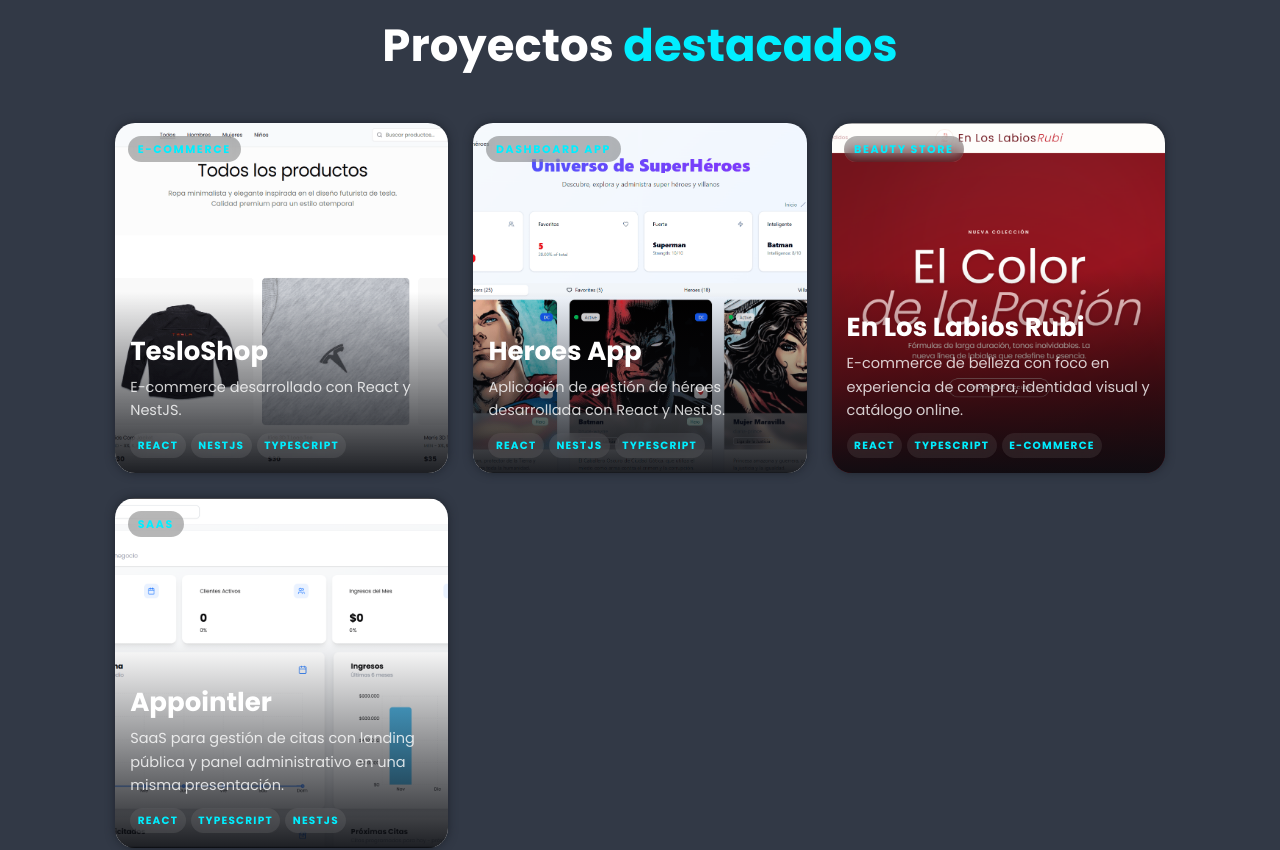
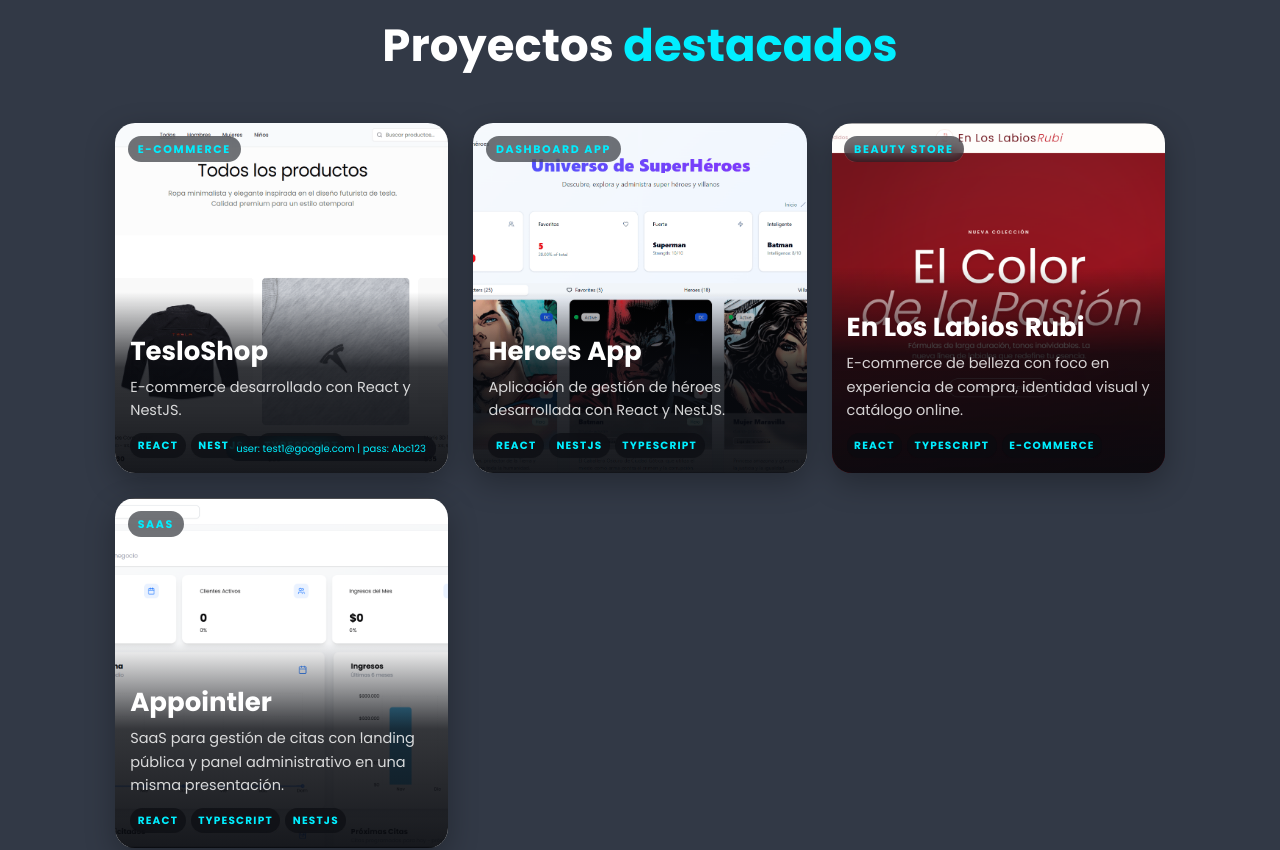
Before and after one commit to LuisAngel016/My-Portfolio, a React (Vite) app: page / in a window 1280 px wide. Shown: the part 3740-4590 px from the top of the page. Built offline with nearby package versions, Linux system fonts and the light colour scheme.

Commit message:
feat: refine project card hover interactions

```diff
--- a/src/components/Portfolio.tsx
+++ b/src/components/Portfolio.tsx
@@ -1,5 +1,4 @@
 import { useEffect, useState } from 'react';
-import { ExternalLink } from 'lucide-react';
 import { useLanguage } from '../lib/i18n';
 
 type Project = {
@@ -32,15 +31,18 @@ const PortfolioCard = ({ project }: { project: Project }) => {
     }, [hasMultipleImages, project.images.length]);
 
     return (
-        <div className="relative rounded-[2rem] shadow-[0_0_1rem_var(--bg-color)] overflow-hidden flex group border border-white/8 bg-[rgba(31,36,45,0.55)]">
+        <div
+            className="group relative flex cursor-pointer overflow-hidden rounded-[2rem] border border-white/10 bg-[rgba(31,36,45,0.55)] shadow-[0_10px_30px_rgba(0,0,0,0.28)] transition-all duration-500 ease-out hover:-translate-y-1 hover:border-[rgba(14,255,255,0.35)] hover:shadow-[0_18px_48px_rgba(0,0,0,0.42)]"
+            onClick={() => window.open(project.url, '_blank', 'noopener,noreferrer')}
+        >
             <img
                 src={project.images[imageIndex]}
                 alt={project.title}
-                className="w-full h-[350px] object-cover object-center transition-transform duration-500 ease-in-out group-hover:scale-110"
+                className="h-[350px] w-full object-cover object-center transition-all duration-700 ease-out group-hover:scale-[1.06] group-hover:brightness-[0.95]"
             />
 
             <div className="absolute inset-x-0 top-0 z-10 flex items-start justify-between p-5">
-                <span className="rounded-full border border-white/12 bg-[rgba(0,0,0,0.28)] px-4 py-2 text-[1.1rem] font-semibold uppercase tracking-[0.16rem] text-white backdrop-blur-sm">
+                <span className="rounded-full border border-white/20 bg-[rgba(12,15,22,0.58)] px-4 py-2 text-[1.1rem] font-semibold uppercase tracking-[0.16rem] text-white/95 backdrop-blur-sm transition-colors duration-300 group-hover:border-white/35 group-hover:bg-[rgba(12,15,22,0.72)] group-hover:text-white">
                     {project.category}
                 </span>
 
@@ -56,14 +58,16 @@ const PortfolioCard = ({ project }: { project: Project }) => {
                 )}
             </div>
 
-            <div className="absolute inset-x-0 bottom-0 z-10 bg-[linear-gradient(180deg,rgba(10,12,17,0),rgba(10,12,17,0.92))] p-6 pt-16">
+            <div className="pointer-events-none absolute inset-0 z-[1] bg-[radial-gradient(circle_at_65%_22%,rgba(255,255,255,0.12),rgba(255,255,255,0)_46%),linear-gradient(120deg,rgba(8,10,15,0.18),rgba(8,10,15,0.42))] opacity-0 transition-opacity duration-500 group-hover:opacity-100" />
+
+            <div className="absolute inset-x-0 bottom-0 z-10 bg-[linear-gradient(180deg,rgba(8,10,15,0),rgba(8,10,15,0.82)_42%,rgba(8,10,15,0.94))] p-6 pt-16">
                 <h4 className="text-[2.6rem] font-bold text-white">{project.title}</h4>
-                <p className="mt-2 text-[1.45rem] leading-relaxed text-white/80">{project.description}</p>
+                <p className="mt-2 text-[1.45rem] leading-relaxed text-white/82">{project.description}</p>
                 <div className="mt-4 flex flex-wrap gap-2">
                     {project.stack.map((tech) => (
                         <span
                             key={`${project.id}-${tech}`}
-                            className="rounded-full border border-white/10 bg-white/8 px-3 py-2 text-[1.05rem] font-semibold uppercase tracking-[0.12rem] text-white/85 backdrop-blur-sm"
+                            className="rounded-full border border-white/20 bg-[rgba(10,12,17,0.62)] px-3 py-2 text-[1.05rem] font-semibold uppercase tracking-[0.12rem] text-white/92 backdrop-blur-sm transition-colors duration-300 group-hover:border-white/35 group-hover:bg-[rgba(10,12,17,0.78)]"
                         >
                             {tech}
                         </span>
@@ -71,22 +75,12 @@ const PortfolioCard = ({ project }: { project: Project }) => {
                 </div>
             </div>
 
-            <div className="absolute bottom-0 left-0 w-full h-full bg-gradient-to-t from-[var(--main-color)] to-[rgba(0,0,0,0.1)] flex justify-center items-center flex-col text-center px-16 transform translate-y-full transition-transform duration-500 ease-in-out group-hover:translate-y-0">
-                <h4 className="text-[3rem] font-bold text-white">{project.title}</h4>
-                <p className="text-2xl my-1 mb-4 text-white">{project.description}</p>
+            <div className="absolute bottom-5 right-5 z-20 flex items-center gap-3">
                 {project.credentials && (
-                    <div>
-                        <h2 className="text-lg text-white mb-4">{project.credentials}</h2>
-                    </div>
+                    <span className="hidden rounded-full border border-white/20 bg-[rgba(10,12,17,0.66)] px-4 py-2 text-[1rem] font-medium text-white/88 backdrop-blur-sm lg:inline-block">
+                        {project.credentials}
+                    </span>
                 )}
-                <a
-                    href={project.url}
-                    target="_blank"
-                    rel="noopener noreferrer"
-                    className="inline-flex justify-center items-center w-20 h-20 bg-[var(--text-color)] rounded-full text-[var(--bg-color)] hover:bg-[var(--bg-color)] hover:text-[var(--text-color)] transition-colors duration-300"
-                >
-                    <ExternalLink size={20} />
-                </a>
             </div>
         </div>
     );
```
